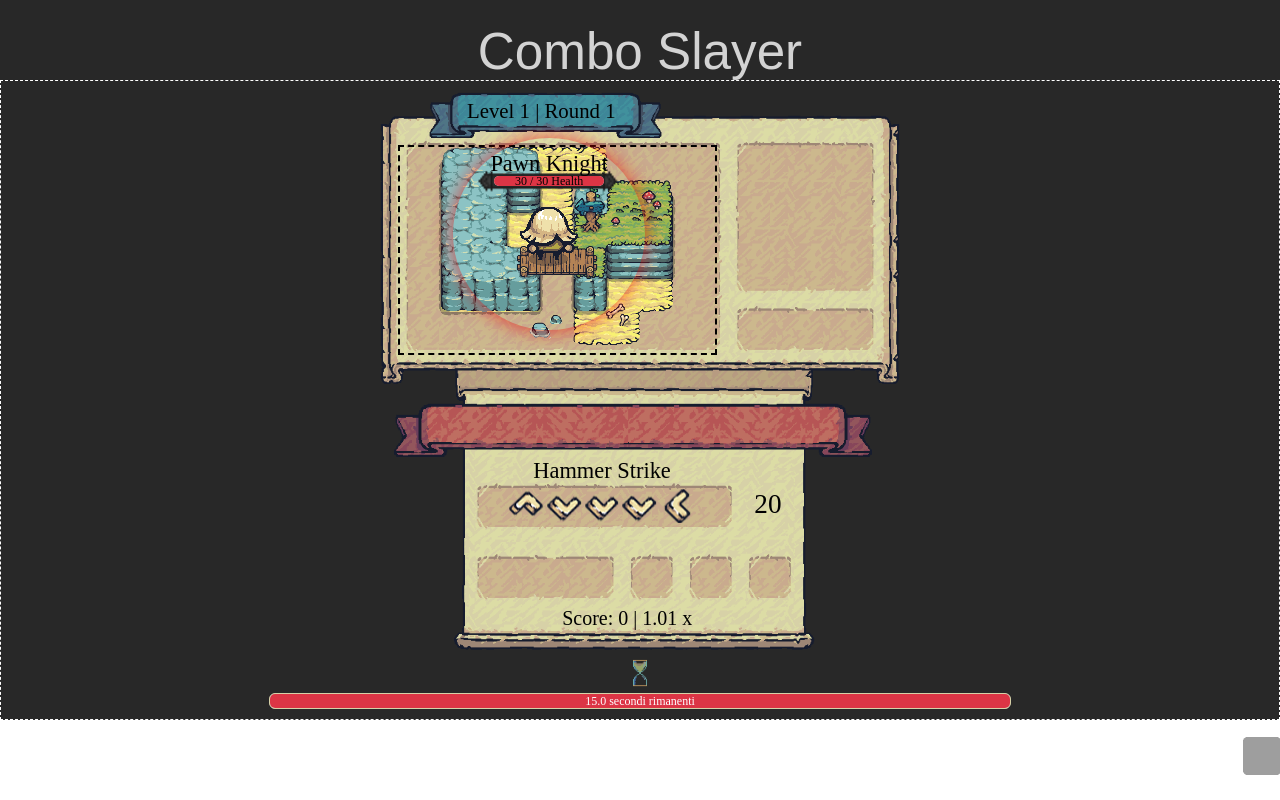
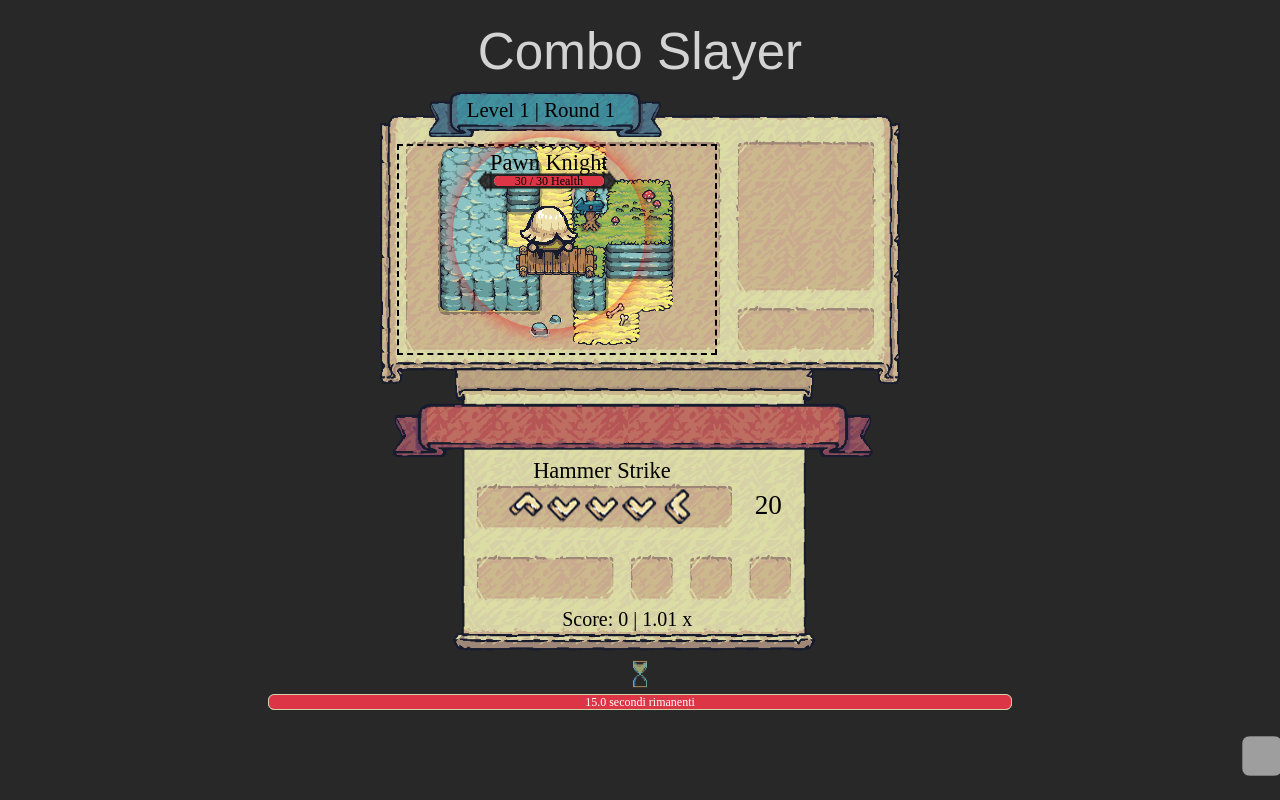
Before and after one commit to Carlo-Adile/combo-slayer, a Vue app: page / in a window 1280 px wide. Built offline with nearby package versions, Linux system fonts and the light colour scheme; grey boxes are pictures that could not be loaded; the HTML template or start-up script is replaced by a standard one; a web font is replaced by a local one.

Commit message:
remove debug css

```diff
--- a/src/App.vue
+++ b/src/App.vue
@@ -36,6 +36,10 @@ export default {
 
   </div>
 
+  <div id="app_footer">
+
+  </div>
+
 </template>
 
 <style lang="scss" scoped>
--- a/src/components/GameMaster.vue
+++ b/src/components/GameMaster.vue
@@ -148,7 +148,7 @@ export default {
 */
 
 .debug {
-  border: 1px dashed white;
+  /* border: 1px dashed white; */
 }
 
 #game_master_ui {
```
